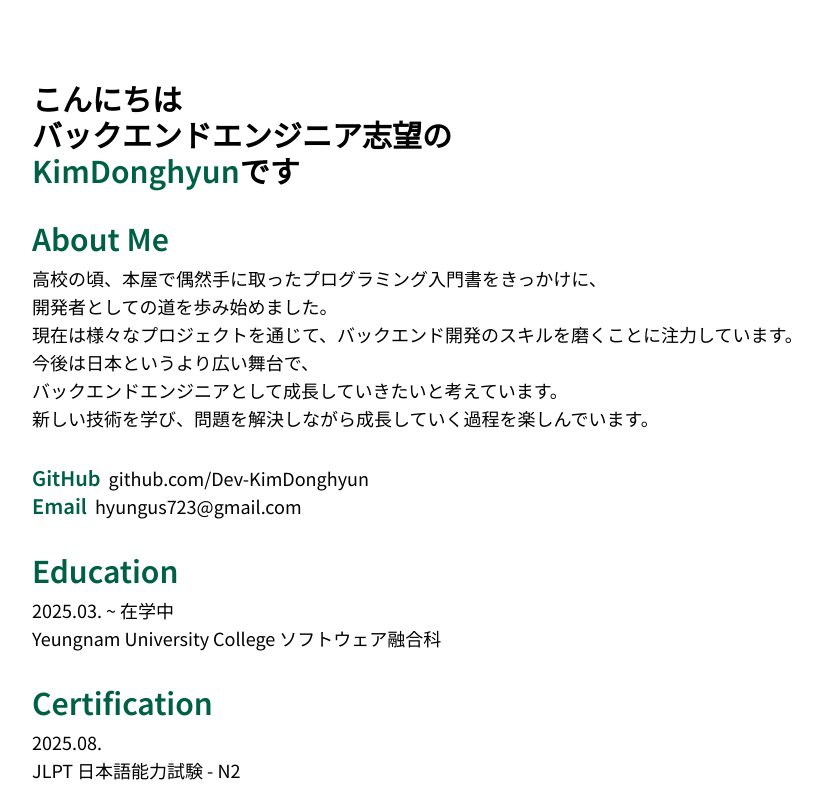
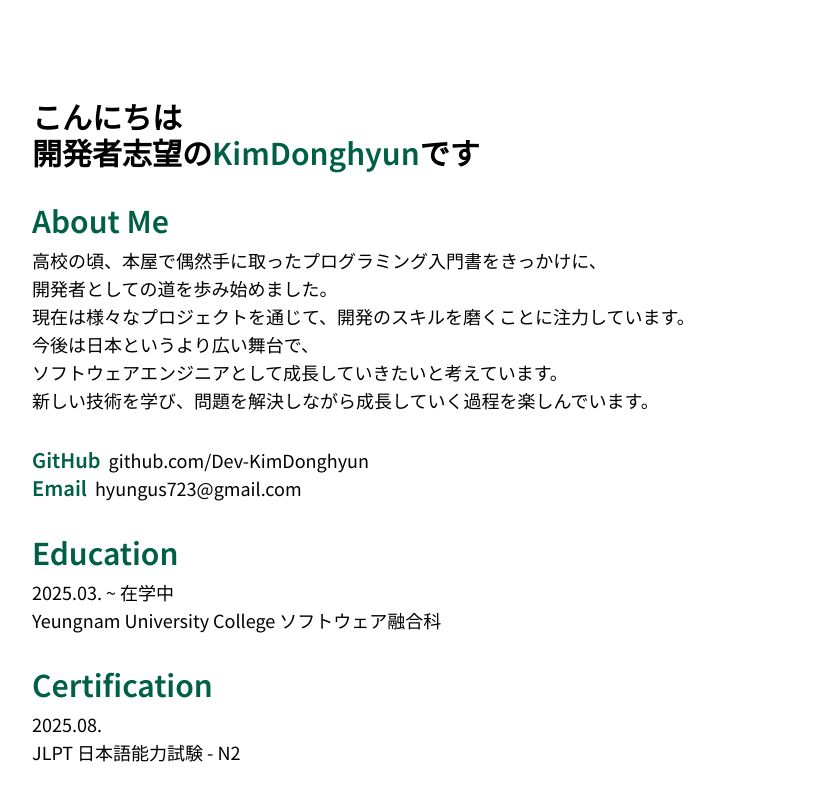
Before and after one commit to Dev-KimDonghyun/Portfolio-Web, a React (Vite) app: page /jp in a window 1280 px wide. Shown: the whole page, without its empty margins (208-1030 px from the left). Built offline with nearby package versions, Linux system fonts and the light colour scheme.

Commit message:
chore: Change Wording from Backend Developer to Developer

```diff
--- a/src/components/jp/AboutJp.jsx
+++ b/src/components/jp/AboutJp.jsx
@@ -4,8 +4,8 @@ const AboutJp = () => {
       <h3 className="text-2xl md:text-3xl text-emerald-800 font-semibold mb-2">About Me</h3>
       <p className="text-sm sm:text-lg break-keep break-words">
         高校の頃、本屋で偶然手に取ったプログラミング入門書をきっかけに、開発者としての道を歩み始めました。<br/>
-        現在は様々なプロジェクトを通じて、バックエンド開発のスキルを磨くことに注力しています。<br/>
-        今後は日本というより広い舞台で、バックエンドエンジニアとして成長していきたいと考えています。<br/>
+        現在は様々なプロジェクトを通じて、開発のスキルを磨くことに注力しています。<br/>
+        今後は日本というより広い舞台で、ソフトウェアエンジニアとして成長していきたいと考えています。<br/>
         新しい技術を学び、問題を解決しながら成長していく過程を楽しんでいます。
       </p>
     </div>
--- a/src/components/jp/TitleJp.jsx
+++ b/src/components/jp/TitleJp.jsx
@@ -1,7 +1,7 @@
 const TitleJp = () => {
   return (
     <div className="text-lg sm:text-2xl md:text-3xl font-semibold">
-      <h1>こんにちは<br/>バックエンドエンジニア志望の<br/><span className="text-emerald-800">KimDonghyun</span>です</h1>
+      <h1>こんにちは<br/>開発者志望の<span className="text-emerald-800">KimDonghyun</span>です</h1>
     </div>
   );
 };
```
